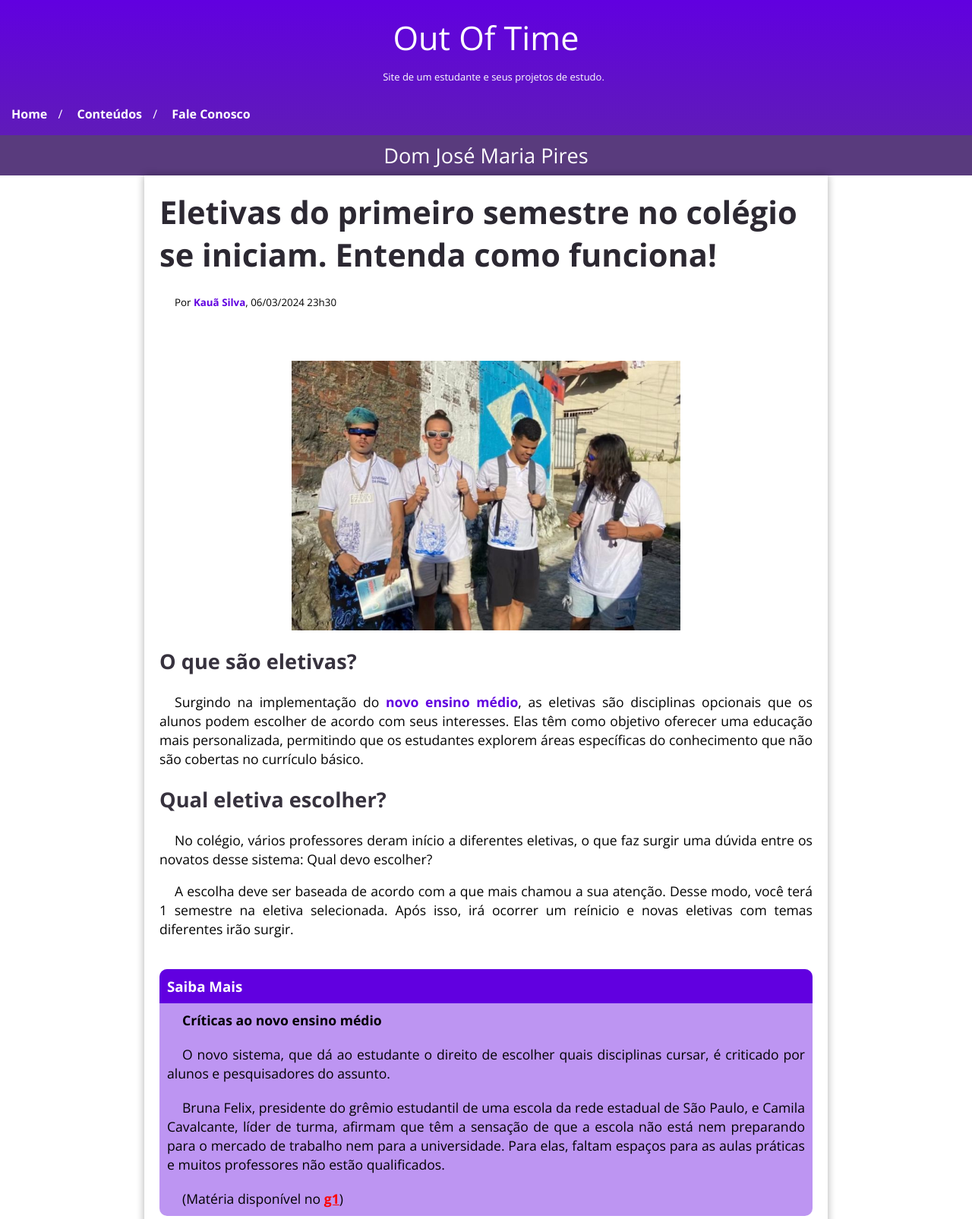
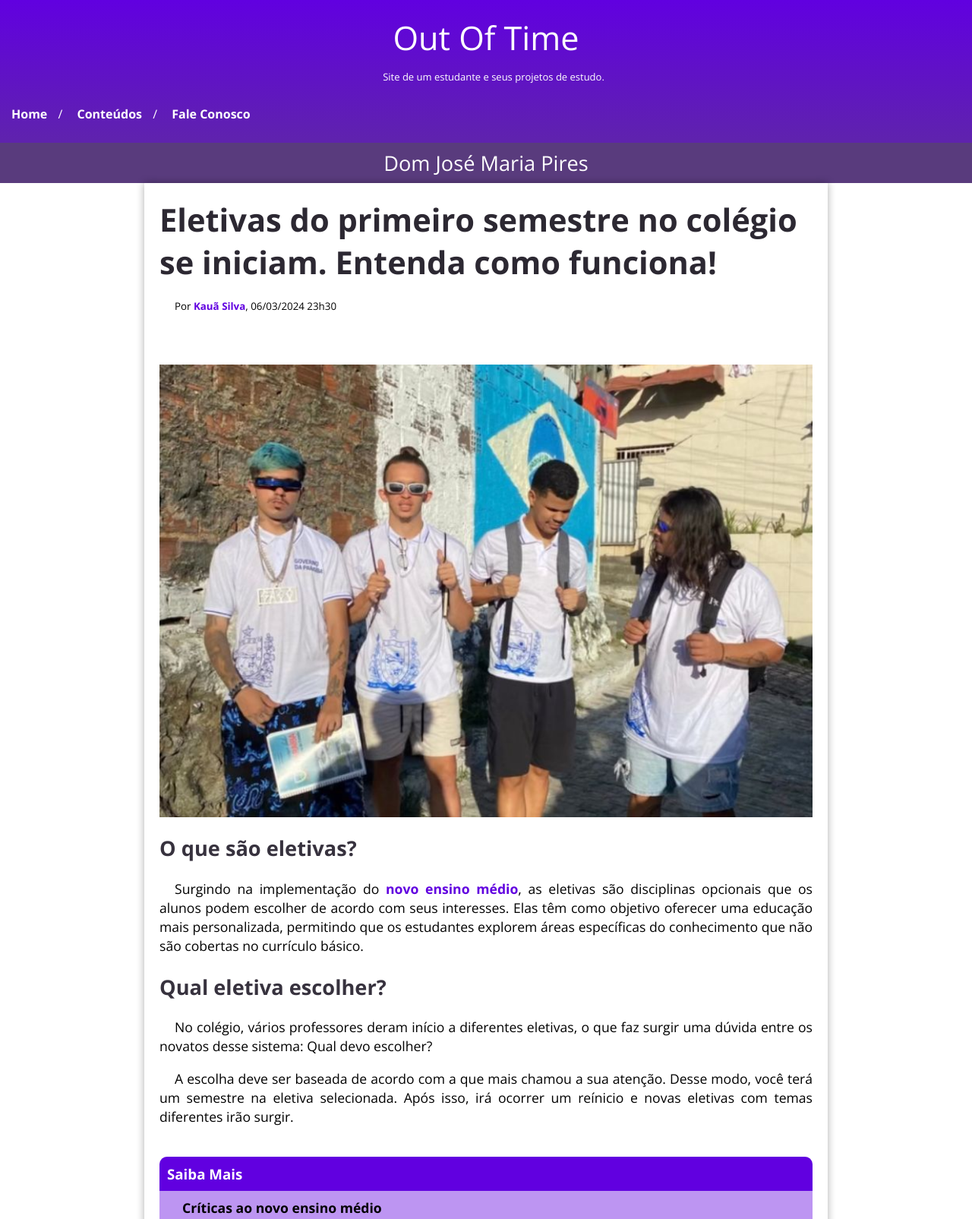
Before and after one commit to kauacavalcante24/jornal-espanhol, a plain HTML site: page index.html in a window 1280 px wide. Shown: the top 1605 px of the page at 76% size. Drawn offline with nearby package versions, Linux system fonts and the light colour scheme.

Commit message:
Atualização

```diff
--- a/index.html
+++ b/index.html
@@ -18,10 +18,10 @@
             /
             <a href="#" target="_self" rel="next">Fale Conosco</a>
         </nav>
-        <div class="topico">
-            <h1>Dom José Maria Pires</h1>
-        </div>
     </header>
+    <div class="topico">
+        <h1>Dom José Maria Pires</h1>
+    </div>
     <main>
         <section>
             <article>
@@ -36,7 +36,7 @@
                 <p>Surgindo na implementação do <a href="http://portal.mec.gov.br/component/content/article?id=40361" target="_blank" rel="external">novo ensino médio</a>, as eletivas são disciplinas opcionais que os alunos podem escolher de acordo com seus interesses. Elas têm como objetivo oferecer uma educação mais personalizada, permitindo que os estudantes explorem áreas específicas do conhecimento que não são cobertas no currículo básico.</p>
                 <h2>Qual eletiva escolher?</h2>
                 <p>No colégio, vários professores deram início a diferentes eletivas, o que faz surgir uma dúvida entre os novatos desse sistema: Qual devo escolher?</p>
-                <p>A escolha deve ser baseada de acordo com a que mais chamou a sua atenção. Desse modo, você terá 1 semestre na eletiva selecionada. Após isso, irá ocorrer um reínicio e novas eletivas com temas diferentes irão surgir.</p>
+                <p>A escolha deve ser baseada de acordo com a que mais chamou a sua atenção. Desse modo, você terá um semestre na eletiva selecionada. Após isso, irá ocorrer um reínicio e novas eletivas com temas diferentes irão surgir.</p>
                 <aside>
                     <h3>Saiba Mais</h3>
                     <p><strong>Críticas ao novo ensino médio</strong></p>
--- a/paginaandroid2/cssconteudos/pconteudo.css
+++ b/paginaandroid2/cssconteudos/pconteudo.css
@@ -67,8 +67,11 @@ nav > a:hover{
     border-radius: 4%;
 }
 div.topico{
+    width: 100vw;
+    text-align: center;
     background-color: var(--cor2);
     margin: 0px;
+    color: white;
 }
 div.topico > h1{
     padding: 8px;
@@ -86,6 +89,7 @@ main{
 }
 .autor-div{
     padding-bottom: 50px;
+    text-indent: 10px;
 }
 .autor{
     font-size: smaller;
@@ -113,7 +117,7 @@ article > h1 {
     font-size: 2.6em;
     color: var(--cor5);
     margin: 0px;
-    padding-bottom: 10px;
+    padding-bottom: 5px;
 }
 article > h2{
     font-size: 1.7em;
@@ -132,16 +136,11 @@ p{
     flex-direction: column;
 }
 img{
-    width: 40vw;
+    width: 100%;
     display: flex;
     justify-content: center;
     align-items: center;
     flex-direction: column;
-}
-.bugdroid{
-    display: block;
-    max-width: 350px;
-    margin: auto;
 }
 aside{
     background-color: #6100e06a;
```
